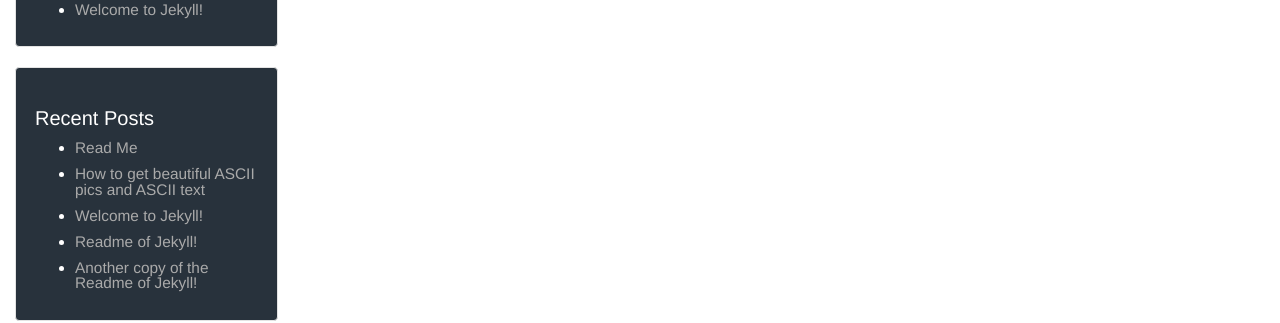
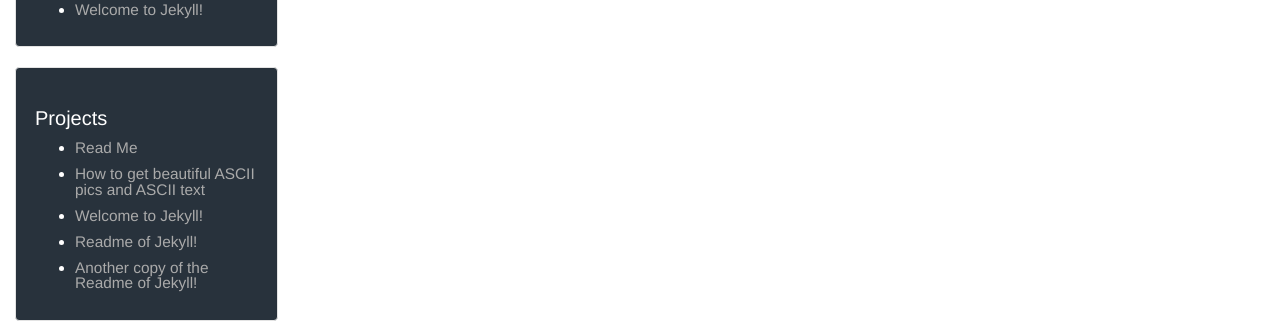
Before and after one commit to ShlKan/kanshuanglong.github.io, a Jekyll site: the page built from index.html, in a window 1280 px wide and 960 px high. Shown: the part 395-718 px from the top of the window. Built offline with Jekyll 4.4.1, drawn with Linux system fonts in a browser that asks for light colours; the list of posts is cut into pages by our own code.

Commit message:
Update en.yml

```diff
--- a/_data/values/en.yml
+++ b/_data/values/en.yml
@@ -1,4 +1,4 @@
-recent_posts: Recent Posts
+recent_posts: Projects
 links: Links
 home: Home
 tags: Posts
```
